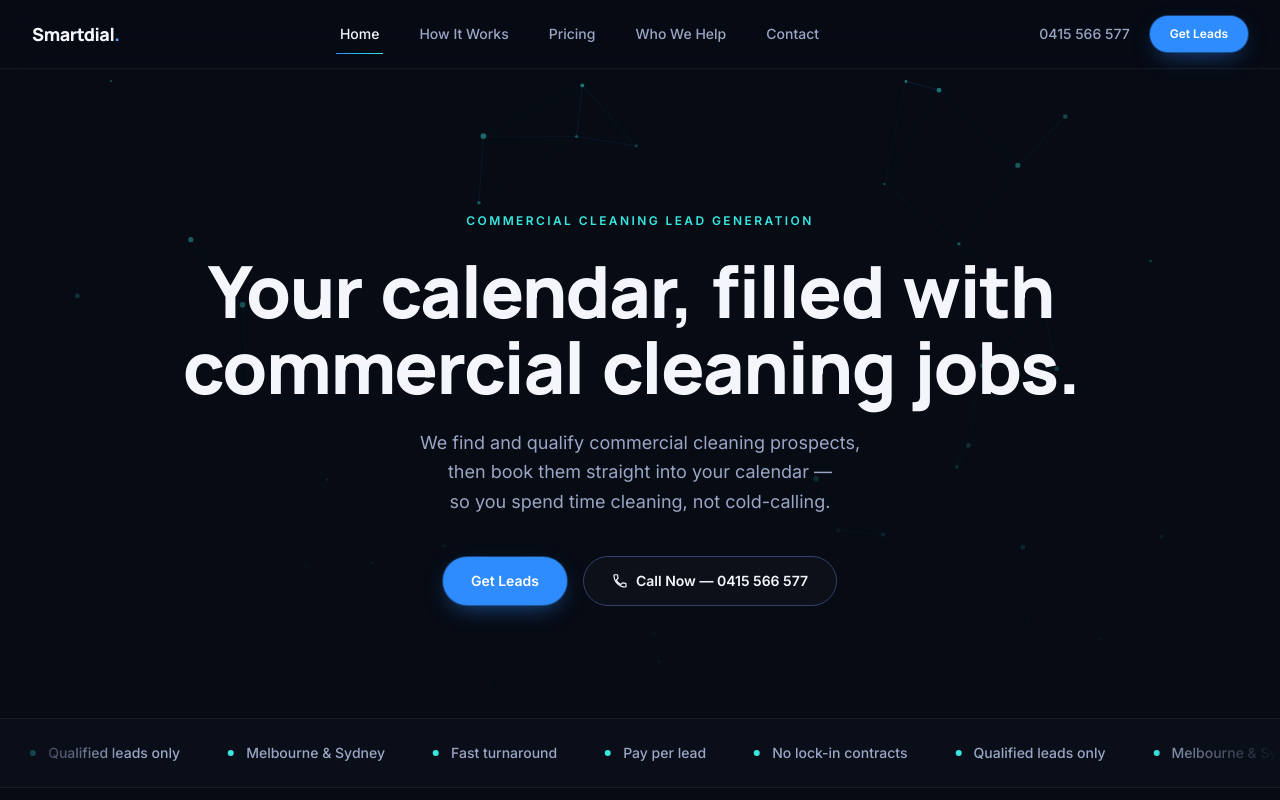
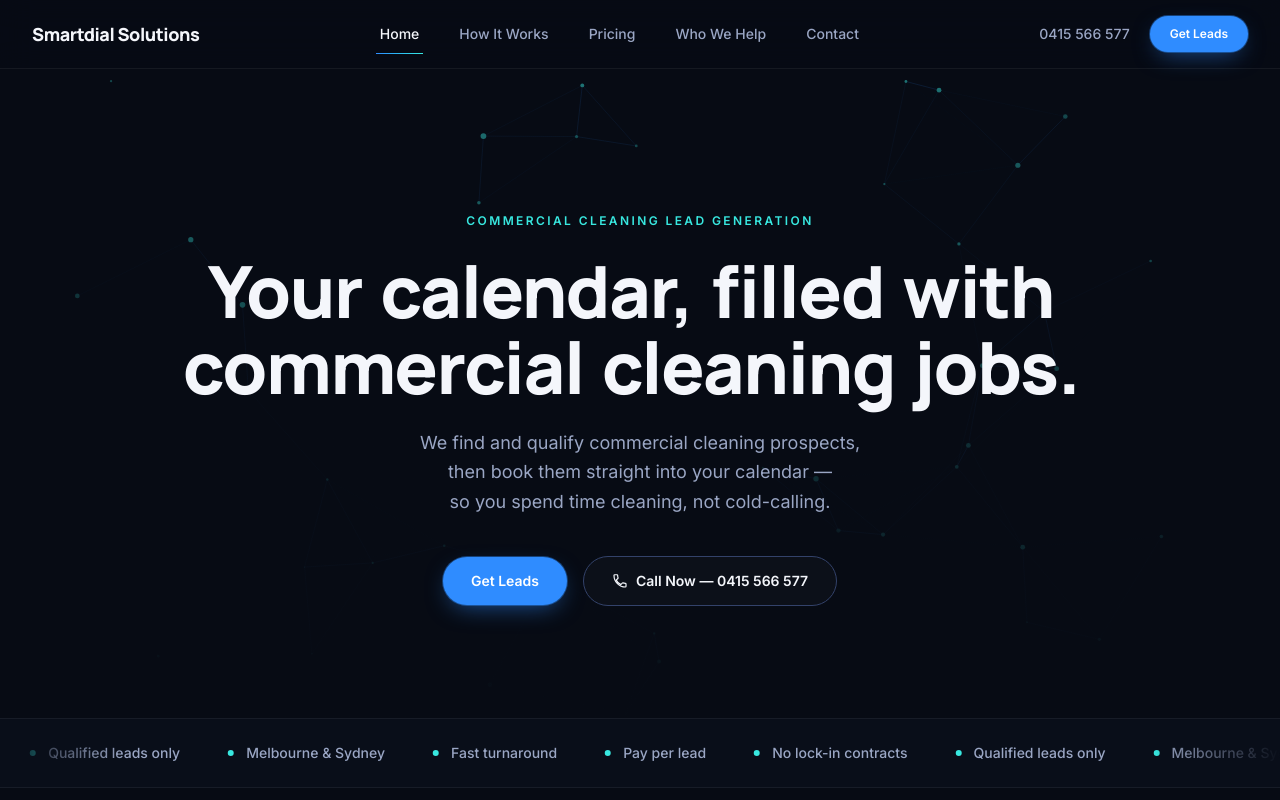
Before and after one commit to navkashyap2-collab/Trillion-voice-agent, a React (Vite) app: page / in a window 1280 px wide. Shown: the top 800 px of the page. Built offline with nearby package versions, Linux system fonts and the light colour scheme.

Commit message:
Fix header/footer to show full "Smartdial Solutions" name
Was showing a shortened "Smartdial." wordmark instead of the full
business name.

```diff
--- a/src/components/Footer.jsx
+++ b/src/components/Footer.jsx
@@ -8,7 +8,7 @@ export default function Footer() {
         <div className="grid gap-10 md:grid-cols-4">
           <div className="md:col-span-2">
             <Link to="/" className="font-display text-lg font-extrabold tracking-tight text-ink">
-              Smartdial<span className="text-accent-strong">.</span>
+              {SITE.name}
             </Link>
             <p className="mt-4 max-w-sm text-sm leading-relaxed text-ink-muted">
               Qualified commercial cleaning leads, booked straight into your calendar. No lock-in
--- a/src/components/Header.jsx
+++ b/src/components/Header.jsx
@@ -40,7 +40,7 @@ export default function Header() {
     <header className="sticky top-0 z-50 border-b border-white/[0.06] bg-base/80 backdrop-blur-lg">
       <div className="mx-auto flex max-w-7xl items-center justify-between px-6 py-4 lg:px-8">
         <Link to="/" className="font-display text-lg font-extrabold tracking-tight text-ink">
-          Smartdial<span className="text-accent-strong">.</span>
+          {SITE.name}
         </Link>
 
         <nav className="hidden items-center gap-8 md:flex" aria-label="Primary">
```
